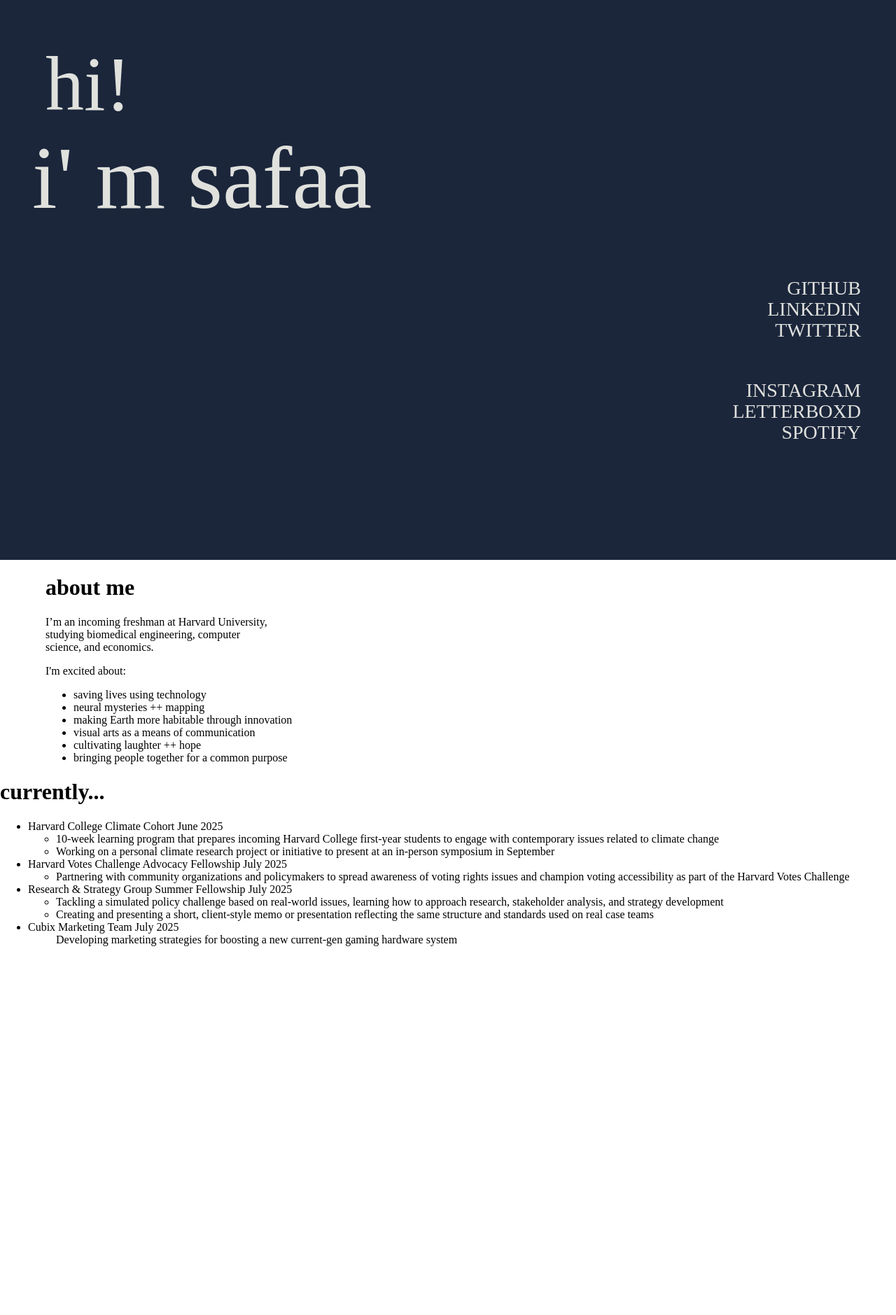
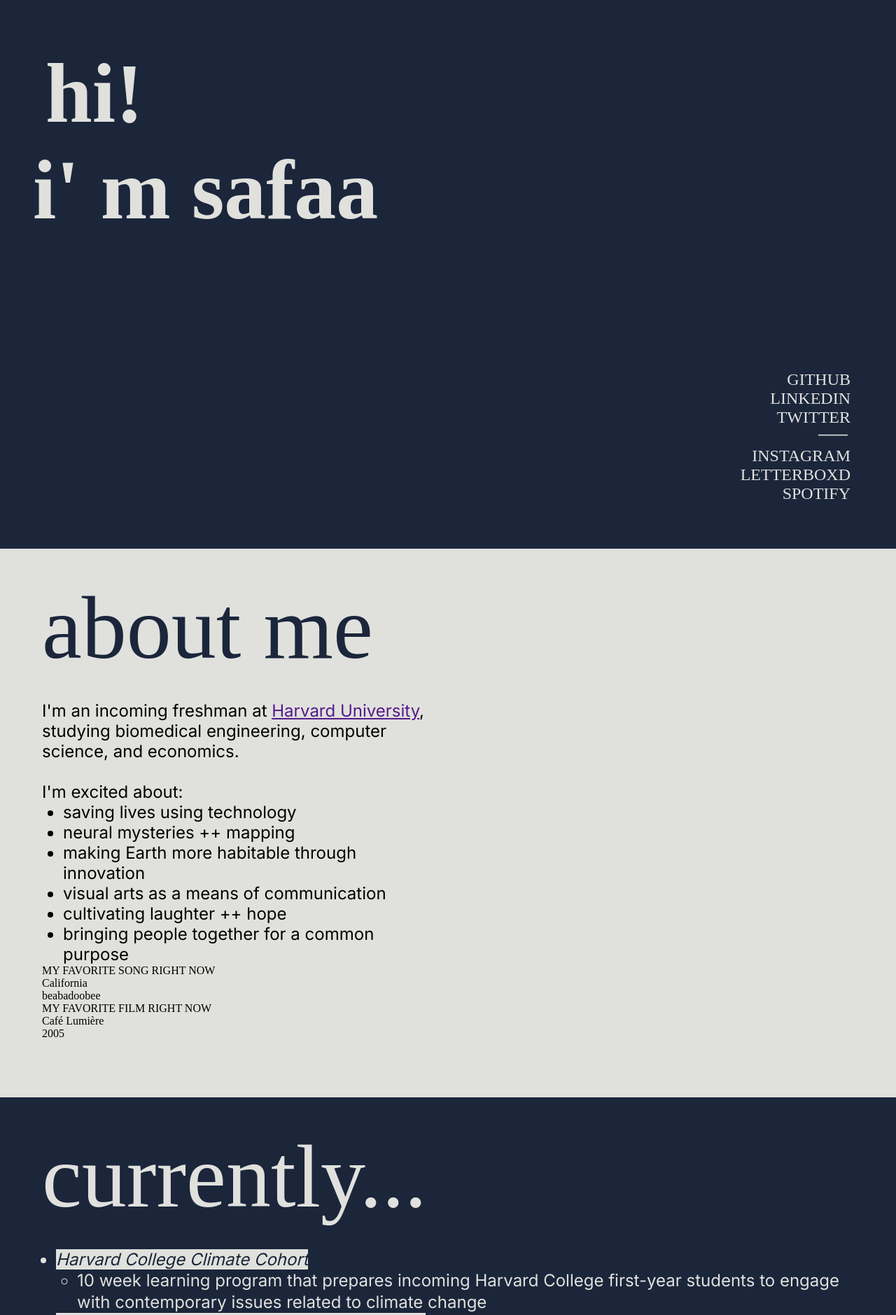
Before and after one commit to summerpassedmeby/personal-website, a plain HTML site: page index.html in a window 1280 px wide. Shown: the top 1879 px of the page at 70% size. Before the commit the page ends 1368 px from the top, so only its background shows below. Drawn offline with Linux system fonts and the light colour scheme; a web font is replaced by a local one.

Commit message:
7/10 - reworked.

```diff
--- a/index.html
+++ b/index.html
@@ -2,61 +2,68 @@
 <html lang="en">
 
 <head>
+
     <meta charset="UTF-8">
     <meta name="viewport" content="width=device-width, initial-scale=1.0">
     <meta http-equiv="X-UA-Compatible" content="ie=edge">
     <link href='https://fonts.googleapis.com/css?family=Kosugi' rel='stylesheet'>
+    <link href='https://fonts.googleapis.com/css?family=Inter' rel='stylesheet'>
     <link rel="stylesheet" href="styles.css">
     <title>safaa's studio</title>
+
 </head>
 
 <body>
     <div class="homepage">
-        <div class="introduction">
-            <h1 id="intro1">
+        <div id="intro">
+            <h1 id="introline1">
                 hi!
             </h1>
-            <h1 id="intro2">
+            <h1 id="introline2">
                 i'  m safaa
             </h1>
         </div>
-        <div class="links">
-            <ul id="homelinks1">
+        <div>
+            <ul id="links">
                 <li>
-                    <a href="https://github.com/summerpassedmeby">GITHUB</a>
+                    <a href="" id="linkedpages">GITHUB</a>
                 </li>
                 <li>
-                    <a href="https://linkedin.com/in/safaa-s-mohammed">LINKEDIN</a>
+                    <a href="" id="linkedpages">LINKEDIN</a>
                 </li>
                 <li>
-                    <a href="https://x.com/summerpassedby">TWITTER</a>
-                </li>
-            </ul>
-            <ul id="homelinks2">
-                <li>
-                    <a href="https://instagram.com/37safaaa">INSTAGRAM</a>
+                    <a href="" id="linkedpages">TWITTER</a>
                 </li>
                 <li>
-                    <a href="https://letterboxd.com/svfaa">LETTERBOXD</a>
+                    <img src="line.png" id="line"></img>
                 </li>
                 <li>
-                    <a href="https://open.spotify.com/user/31zdzapa3fpsafj23ls5rvvpz5aq?si=6efb2d6b60a145e1">SPOTIFY</a>
+                    <a href="" id="linkedpages">INSTAGRAM</a>
+                </li>
+                <li>
+                    <a href="" id="linkedpages">LETTERBOXD</a>
+                </li>
+                <li>
+                    <a href="" id="linkedpages">SPOTIFY</a>
                 </li>
             </ul>
         </div>
     </div>
+
+
     <div class="aboutme">
-        <h1>
+        <h1 class="followingtitles1">
             about me
         </h1>
-        <p>
-            I’m an incoming freshman at Harvard University,<br>
+        <p id="aboutmeinfo">
+            I'm an incoming freshman at <a href="" id="otherlinks">Harvard University</a>,<br>
             studying biomedical engineering, computer<br>
             science, and economics.
         </p>
-        <p>
-            I'm excited about:
-            <ul>
+        <p id="aboutmeinfo">
+            <br>I'm excited about:
+        </p>
+        <ul id="aboutmelist">
             <li>
                 saving lives using technology
             </li>
@@ -64,7 +71,8 @@
                 neural mysteries ++ mapping
             </li>
             <li>
-                    making Earth more habitable through innovation
+                making Earth more habitable through<br>
+                innovation
             </li>
             <li>
                 visual arts as a means of communication
@@ -73,52 +81,166 @@
                 cultivating laughter ++ hope
             </li>
             <li>
-                    bringing people together for a common purpose
+                bringing people together for a common<br>
+                purpose
             </li>
         </ul>
+        <div>
+            <p>
+                MY FAVORITE SONG RIGHT NOW
+            </p>
+            <p>
+                California
+            </p>
+            <p>
+                beabadoobee
             </p>
         </div>
-    <div class="currently">
-        <h1>
+        <div>
+            <p>
+                MY FAVORITE FILM RIGHT NOW
+            </p>
+            <p>
+                Café Lumière
+            </p>
+            <p>
+                2005
+            </p>
+        </div>
+    </div>
+
+    <div class="currentwork">
+        <h1 class="followingtitles2">
             currently...
         </h1>
-        <ul>
+        <ul id="currentworklist1">
             <li>
-                Harvard College Climate Cohort      June 2025
-                <ul>
+                <a href="" id="otherlinks2">
+                    Harvard College Climate Cohort</a>
+                <ul id="currentworklist2">
                     <li>
-                        10-week learning program that prepares incoming Harvard College first-year students to engage with contemporary issues related to climate change
-                    </li>
-                    <li>
-                        Working on a personal climate research project or initiative to present at an in-person symposium in September
+                        10 week learning program that prepares incoming Harvard College first-year students to
+                        engage with contemporary issues related to climate change
                     </li>
                 </ul>
             </li>
             <li>
-                Harvard Votes Challenge Advocacy Fellowship     July 2025
-                <ul>
+                <a href="" id="otherlinks2">
+                    Harvard Votes Challenge Advocacy Fellowship
+                </a>
+                <ul id="currentworklist2">
                     <li>
-                        Partnering with community organizations and policymakers to spread awareness of voting rights issues and champion voting accessibility as part of the Harvard Votes Challenge
+                        Partnering with community organizations and policymakers to spread awareness of
+                        voting rights issues and champion voting accessibility as part of the Harvard Votes
+                        Challenge
                     </li>
                 </ul>
             </li>
             <li>
-                Research & Strategy Group Summer Fellowship     July 2025
-                <ul>
+                <a href="" id="otherlinks2">
+                    Research & Strategy Group Summer Fellowship
+                </a>
+                <ul id="currentworklist2">
                     <li>
-                        Tackling a simulated policy challenge based on real-world issues, learning how to approach research, stakeholder analysis, and strategy development
+                        Tackling a simulated policy challenge based on real-world issues, learning how to
+                        approach research, stakeholder analysis, and strategy development
                     </li>
                     <li>
-                        Creating and presenting a short, client-style memo or presentation reflecting the same structure and standards used on real case teams
+                        Creating and presenting a short, client-style memo or presentation reflecting the same
+                        structure and standards used on real case teams
                     </li>
                 </ul>
             </li>
             <li>
-                Cubix Marketing Team     July 2025
-                <ul>
-                    Developing marketing strategies for boosting a new current-gen gaming hardware system
+                <a href="" id="otherlinks2">
+                    Cubix Marketing Team
+                </a>
+                <ul id="currentworklist2">
+                    <li>
+                        Developing marketing strategies for boosting a new current-gen gaming hardware
+                        system
+                    </li>
                 </ul>
             </li>
         </ul>
     </div>
+
+    <div class="stem">
+        <h1 class="followingtitles1">
+            stem
+        </h1>
+        <p>
+            Personal Website
+        </p>
+        <p>
+            I haven't done much STEM work in the past, and coding this website was a start!<br>
+            Keep on the watch for more additions :>
+        </p>
+    </div>
+
+    <div class="media">
+        <h1 class="followingtitles2">
+            media
+        </h1>
+        <p>
+            Cadenza
+        </p>
+        <p>
+            My new magazine. Check it out.
+        </p>
+        <p>
+            Concert posters
+        </p>
+        <p>
+            Made some concert posters for my favorite artists. Check them out!
+        </p>
+        <p>
+            Photography
+        </p>
+        <p>
+            I like taking pictures. Check out the website where I upload them.
+        </p>
+    </div>
+
+    <div class="volunteering">
+        <h1 class="followingtitles1">
+            volunteering
+        </h1>
+        <p>
+            environmental
+        </p>
+        <p>
+            GECOS work
+        </p>
+        <p>
+            Income Equality
+        </p>
+        <p>
+            Did some research. Check it out.
+        </p>
+    </div>
+
+    <div class="miscellaneous">
+        <h1 class="followingtitles2">
+            miscellaneous
+        </h1>
+        <p>
+            CDs
+        </p>
+        <p>
+            I enjoy collecting CDs!
+        </p>
+        <p>
+            skating
+        </p>
+        <p>
+            Check out my skate deck!
+        </p>
+        <p>
+            substack
+        </p>
+        <p>
+            check out my substack!
+        </p>
+    </div>
 </body>
--- a/styles.css
+++ b/styles.css
@@ -1,68 +1,151 @@
-html, body {
-    margin:0;
-    padding:0;
+* {
+    margin: 0;
+    padding: 0;
+}
+.homepage {
+    background-color: #1B263B;
+    height: 98vh;
+    position: relative;
 }
 
-.homepage {
-    background-color: #1B263B;
-    width: 100%;
-    height: 100%;
-    padding: 0px;
-    line-height: 60px;
-    height: 100%;
-    min-height: 100vh;
+#intro {
+    color: #E0E1DD;
+    font-family: "Kosugi";
+    font-size: 60px;
+    font-weight: 50;
 }
 
-#intro1 {
+#introline1 {
+    margin-left: 65px;
+    padding-top: 65px;
+}
+
+#introline2 {
+    margin-left: 47px;
+}
+
+#links {
+    position: absolute;
+    bottom: 0;
+    right: 0;
+    margin-bottom: 65px;
+    padding-right: 65px;
+    list-style-type: none;
+    text-align: right;
+}
+
+#linkedpages {
+    text-decoration: none;
     font-family: "Kosugi";
-    font-size: 110px;
     color: #E0E1DD;
-    margin-top: 0px;
-    margin-left: 65px;
-    padding-top: 90px;
-    padding-bottom: 0px;
+    font-size: 24px;
+}
+
+#line {
+    width: 50px;
+}
+
+.aboutme {
+    background-color: #E0E1DD;
+    height: 98vh;
+    padding-left: 60px;
+    position: relative;
+}
+
+.followingtitles1 {
+    padding-top: 40px;
+    color: #1B263B;
+    font-family: "Kosugi";
+    font-size: 128px;
+    font-weight: 50;
+    padding-bottom: 30px;
+}
+
+.followingtitles2 {
+    padding-top: 40px;
+    color: #E0E1DD;
+    font-family: "Kosugi";
+    font-size: 128px;
+    font-weight: 50;
+    padding-bottom: 30px;
+}
+
+#aboutmeinfo {
+    font-family: "Inter";
+    font-size: 24px;
     font-weight: lighter;
 }
 
-.links{
+#otherlinks1 {
+    text-decoration: none;
     background-color: #1B263B;
-    font-family: "Kosugi";
-    font-size: 28px;
+    color: #E0E1DD;
+    font-style: italic;
+}
+
+#otherlinks2 {
+    text-decoration: none;
+    background-color: #E0E1DD;
+    color: #1B263B;
+    font-style: italic;
+}
+
+#aboutmelist {
+    font-family: "Inter";
+    font-size: 24px;
+    padding-left: 30px;
+    font-weight: lighter;
+}
+
+.currentwork {
+    background-color: #1B263B;
+    height: 98vh;
+    padding-left: 60px;
+    position: relative;
+    padding-right: 60px;
+}
+
+#currentworklist1 {
+    padding-left: 20px;
+    font-family: "Inter";
+    font-size: 24px;
+    font-weight: 200;
     color: #E0E1DD;
 }
 
-#intro2 {
-    font-family: "Kosugi";
-    font-size: 128px;
+#currentworklist2 {
+    padding-left: 30px;
+    font-family: "Inter";
+    font-size: 24px;
+    font-weight: 100;
     color: #E0E1DD;
-    margin-top: 0px;
-    margin-left: 46px;
-    padding: 0px;
-    font-weight: lighter;
-}
-.links {
-    display: flex;
-    flex-direction: column;
-    align-items: flex-end;
-    margin-right: 50px;
-    text-align: right;
-    list-style-type: none;
-    line-height: 30px;
+    line-height:31px;
 }
 
-#homelinks1 {
-    list-style-type: none;
+.stem {
+    background-color: #E0E1DD;
+    height: 98vh;
+    padding-left: 60px;
+    position: relative;
 }
 
-#homelinks2 {
-    list-style-type: none;
+.media {
+    background-color: #1B263B;
+    height: 98vh;
+    padding-left: 60px;
+    position: relative;
 }
 
-a {
-    text-decoration: none;
-    color: #E0E1DD;
+.volunteering {
+    background-color: #E0E1DD;
+    height: 98vh;
+    padding-left: 60px;
+    position: relative;
 }
 
-.aboutme {
-    margin-left: 65px;
+.miscellaneous {
+    background-color: #1B263B;
+    height: 98vh;
+    padding-left: 60px;
+    position: relative;
 }
```
Also changed, not shown: line.png (added). Lines whose indentation alone changed are shown as unchanged.
